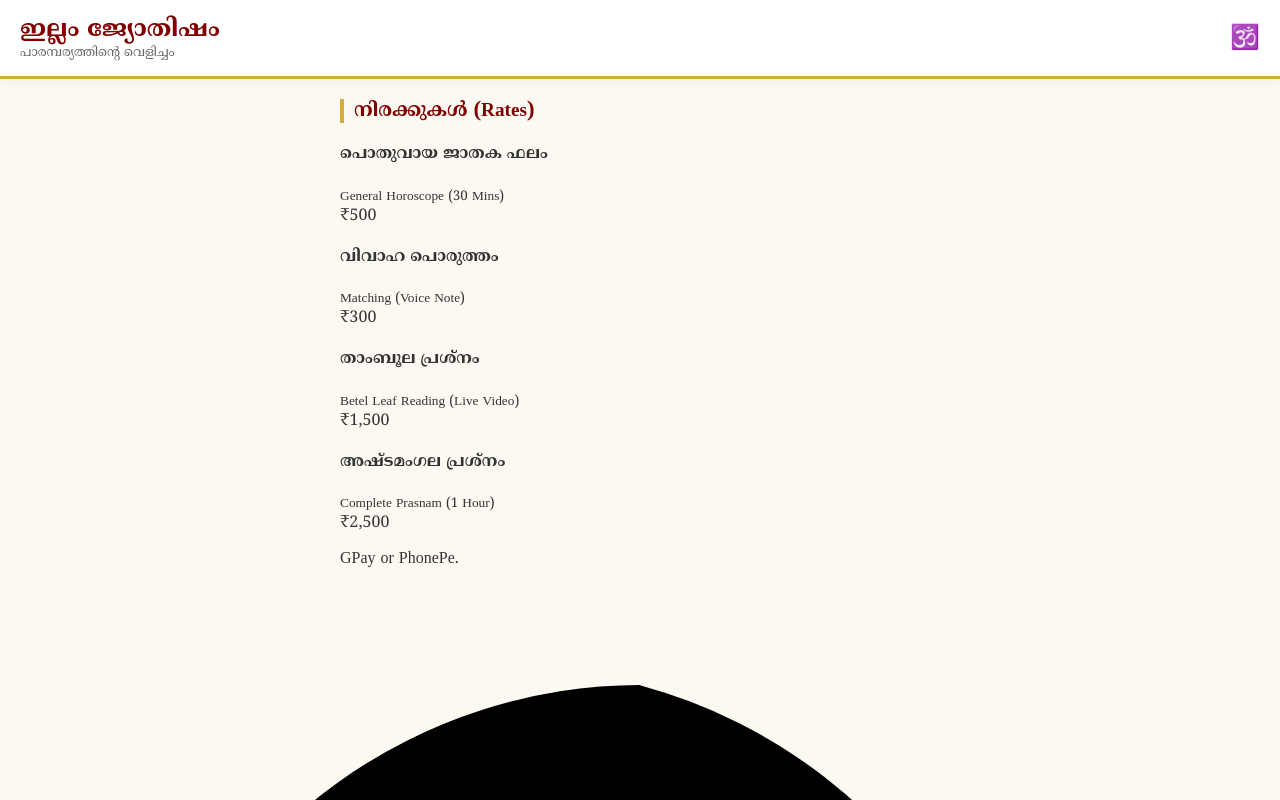
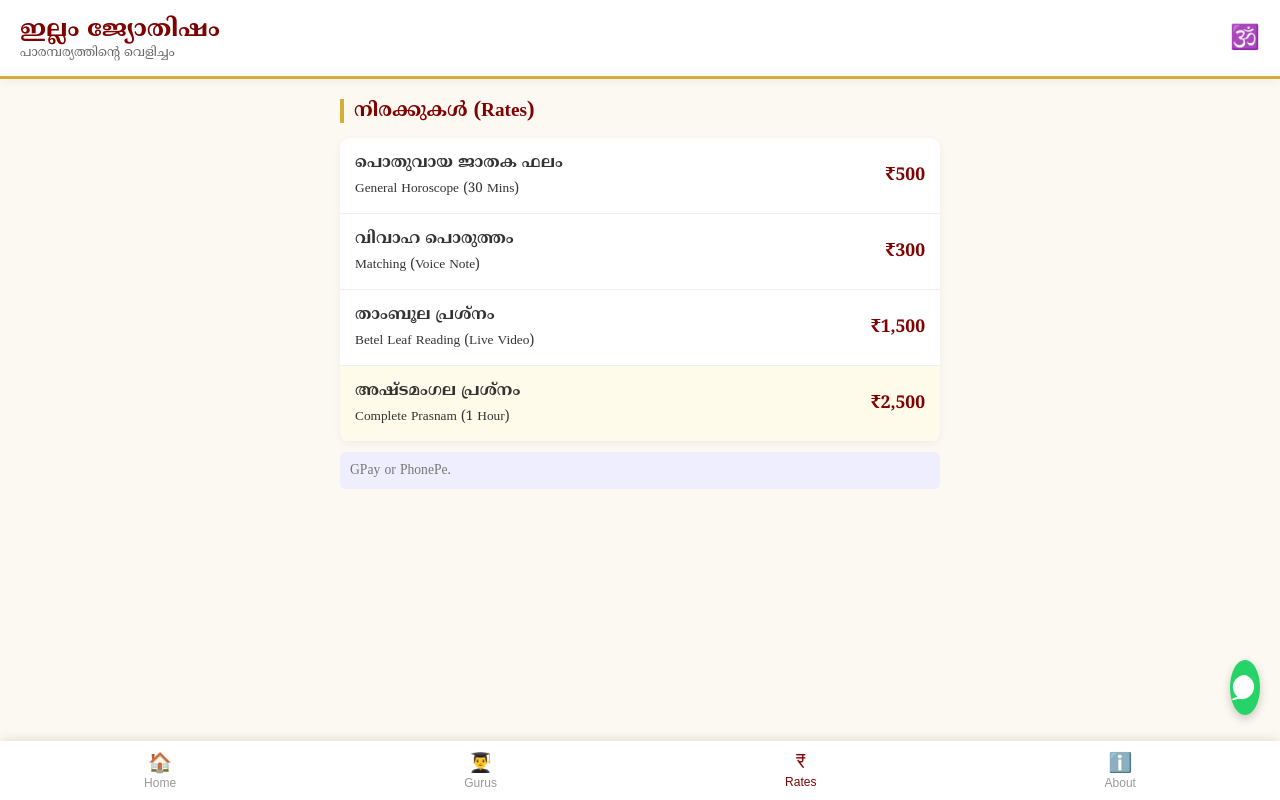
Before and after one commit to RahKri/jyothishi, a plain HTML site: page rates.html in a window 1280 px wide. Shown: the top 800 px of the page. Drawn offline with Linux system fonts and the light colour scheme.

Commit message:
Update style.css

```diff
--- a/style.css
+++ b/style.css
@@ -72,4 +72,25 @@ body {
 .profile-info h3 { margin: 0 0 5px 0; font-weight: 700; }
 .designation { font-size: 0.85rem; color: #888; }
 .tags span { background: #f4f4f4; padding: 4px 10px; border-radius: 4px; font-size: 0.8rem; margin-right: 5px; color: #555; }
-.book-btn { width: 100%; background: var(--primary); color: white; border: none; padding:
+.book-btn { width: 100%; background: var(--primary); color: white; border: none; padding: 12px; border-radius: 8px; margin-top: 15px; font-weight: bold; font-family: 'Noto Serif Malayalam', serif; cursor: pointer; }
+
+/* Rates Table */
+.rate-card { background: white; border-radius: 10px; overflow: hidden; box-shadow: 0 2px 8px rgba(0,0,0,0.05); }
+.rate-row { display: flex; justify-content: space-between; padding: 15px; border-bottom: 1px solid #eee; align-items: center; }
+.rate-row.highlight { background-color: #fffbea; }
+.rate-row h4 { margin: 0 0 5px 0; font-weight: 700; }
+.price { font-weight: bold; color: var(--primary); font-size: 1.1rem; }
+.note { font-size: 0.85rem; color: #777; margin-top: 10px; padding: 10px; background: #eef; border-radius: 5px; }
+
+/* About */
+.about-card { background: white; padding: 20px; border-radius: 10px; line-height: 1.8; }
+
+/* Nav & Float */
+.bottom-nav { position: fixed; bottom: 0; left: 0; width: 100%; background: var(--nav-bg); display: flex; justify-content: space-around; padding: 10px 0; box-shadow: 0 -2px 10px rgba(0,0,0,0.1); z-index: 100; }
+.nav-item { text-decoration: none; background: none; border: none; display: flex; flex-direction: column; align-items: center; color: #999; cursor: pointer; font-family: sans-serif; }
+.nav-item.active { color: var(--primary); }
+.nav-item .icon { font-size: 1.2rem; margin-bottom: 2px; }
+.nav-item .label { font-size: 0.75rem; }
+
+.float-wa { position: fixed; right: 20px; bottom: 85px; background: var(--whatsapp); width: 55px; height: 55px; border-radius: 50%; display: flex; justify-content: center; align-items: center; box-shadow: 0 4px 10px rgba(0,0,0,0.2); z-index: 90; fill: white; width: 30px; }
+.wa-icon { width: 30px; height: 30px; fill: white; }
```
